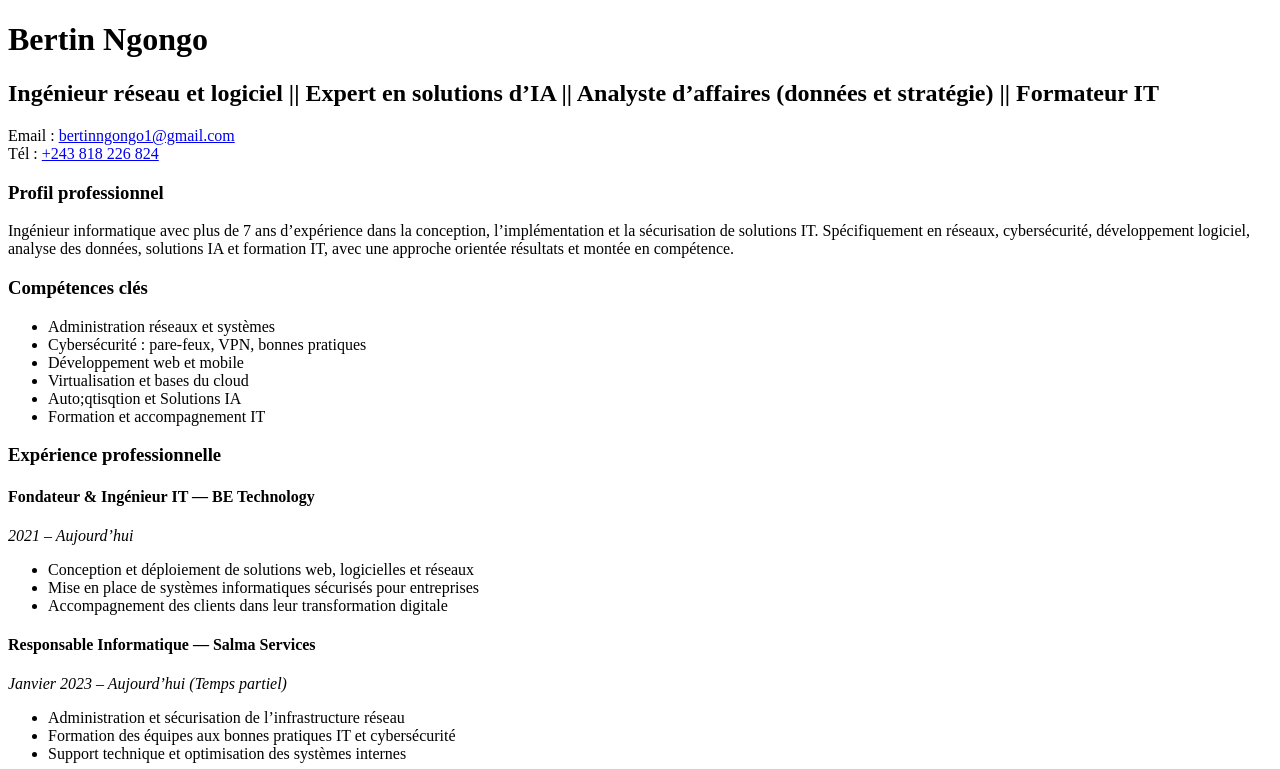
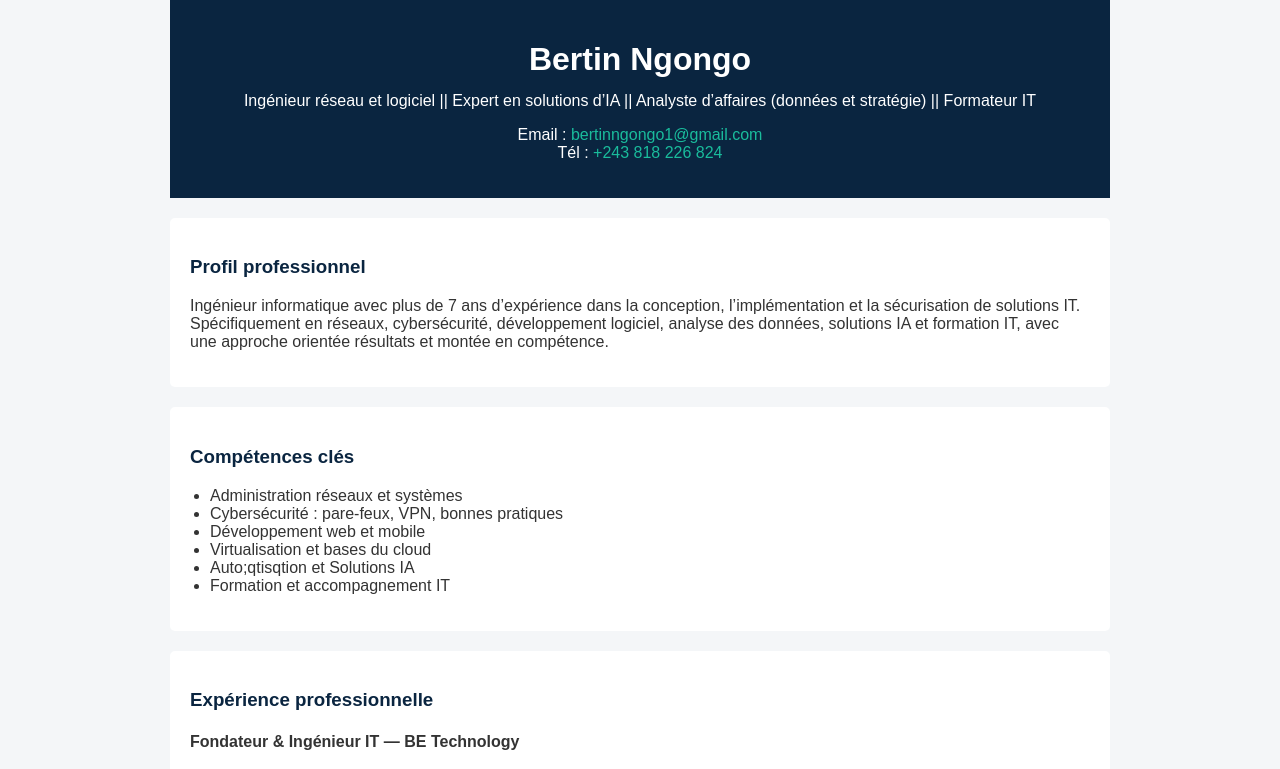
Before and after one commit to BanDev01/mini-site-professionnel, a plain HTML site: page index.html in a window 1280 px wide. Shown: the top 769 px of the page. Drawn offline with Linux system fonts and the light colour scheme.

Commit message:
Ajout du design de mon site professionnel

```diff
--- a/index.html
+++ b/index.html
@@ -3,6 +3,7 @@
 <head>
     <meta charset="UTF-8">
     <title>Bertin Ngongo - Ingénieur Réseau et Logiciel</title>
+    <link rel="stylesheet" href="style.css">
 </head>
 <body>
 
--- /dev/null
+++ b/style.css
@@ -0,0 +1,57 @@
+/* Style général */
+body {
+    font-family: Arial, Helvetica, sans-serif;
+    background-color: #f4f6f8;
+    color: #333;
+    margin: 0;
+    padding: 0;
+}
+
+/* Conteneur principal */
+header, section {
+    max-width: 900px;
+    margin: auto;
+    padding: 20px;
+}
+
+/* Header */
+header {
+    background-color: #0a2540;
+    color: #ffffff;
+    text-align: center;
+}
+
+header h1 {
+    margin-bottom: 5px;
+}
+
+header h2 {
+    font-size: 16px;
+    font-weight: normal;
+}
+
+/* Liens */
+a {
+    color: #1abc9c;
+    text-decoration: none;
+}
+
+a:hover {
+    text-decoration: underline;
+}
+
+/* Sections */
+section {
+    background-color: #ffffff;
+    margin-top: 20px;
+    border-radius: 5px;
+}
+
+section h3 {
+    color: #0a2540;
+}
+
+/* Listes */
+ul {
+    padding-left: 20px;
+}
```
